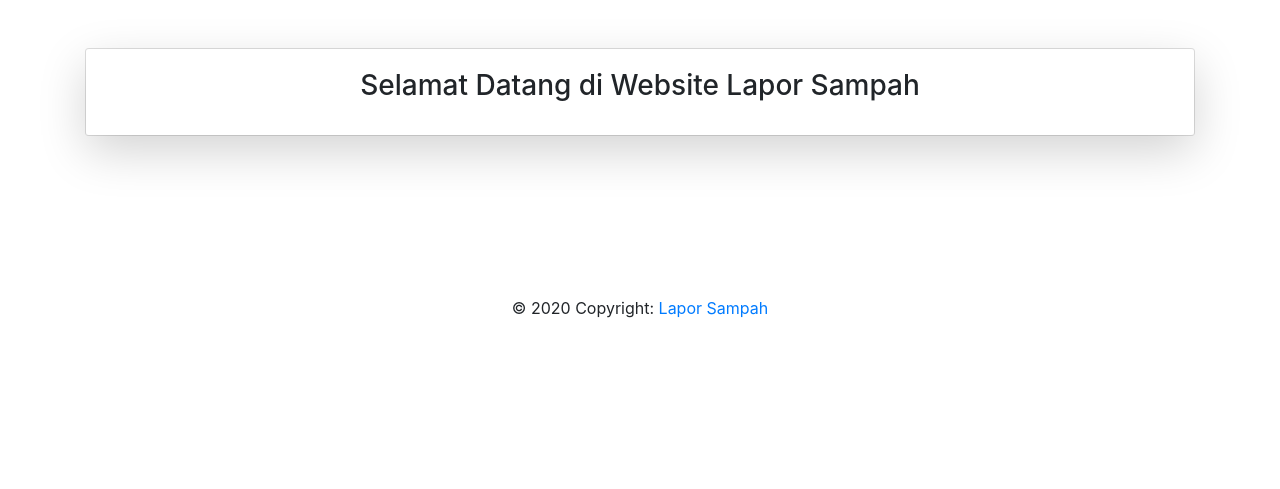
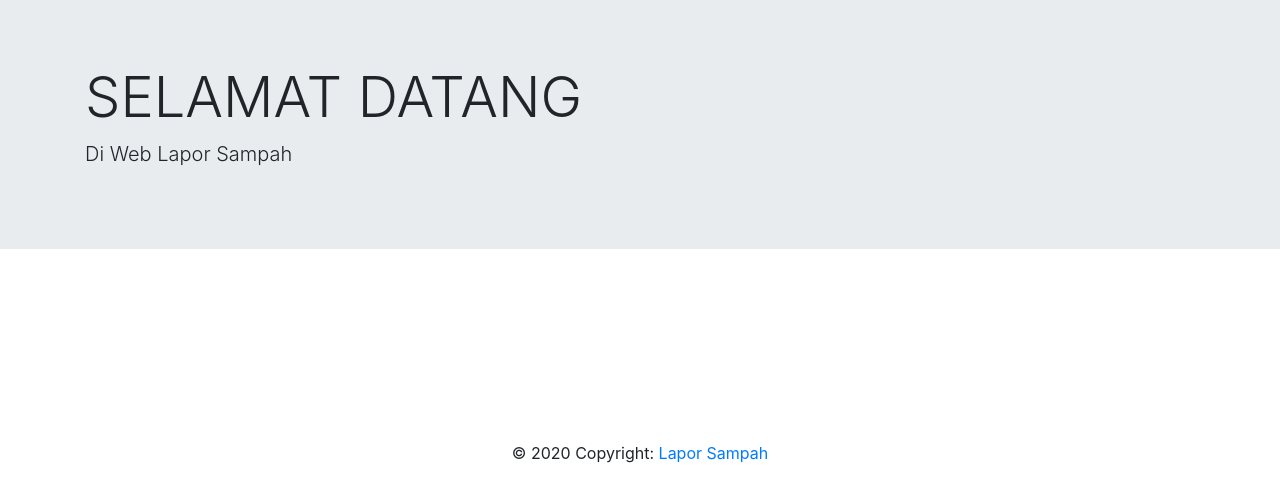
Before and after one commit to andri000me/lapor-sampah, a CodeIgniter app: page /lapor-sampah/ in a window 1280 px wide. Shown: the part 56-545 px from the top of the page. Run offline with CodeIgniter, Linux system fonts and the light colour scheme; some libraries are stand-ins or nearby versions.

Commit message:
Update index.php
Membuat jumbotron

```diff
--- a/application/views/home/index.php
+++ b/application/views/home/index.php
@@ -13,8 +13,15 @@
 
 <body>
 
+    <div class="jumbotron jumbotron-fluid">
+        <div class="container">
+            <h1 class="display-4">SELAMAT DATANG</h1>
+            <p class="lead">Di Web Lapor Sampah</p>
+        </div>
+    </div>
 
-    <div class="container mt-md-5">
+
+    <!-- <div class="container mt-md-5">
         <div class="row">
             <div class="col">
                 <div class="card text-center">
@@ -24,7 +31,7 @@
                 </div>
             </div>
         </div>
-    </div>
+    </div> -->
 
 
 </body>
```
